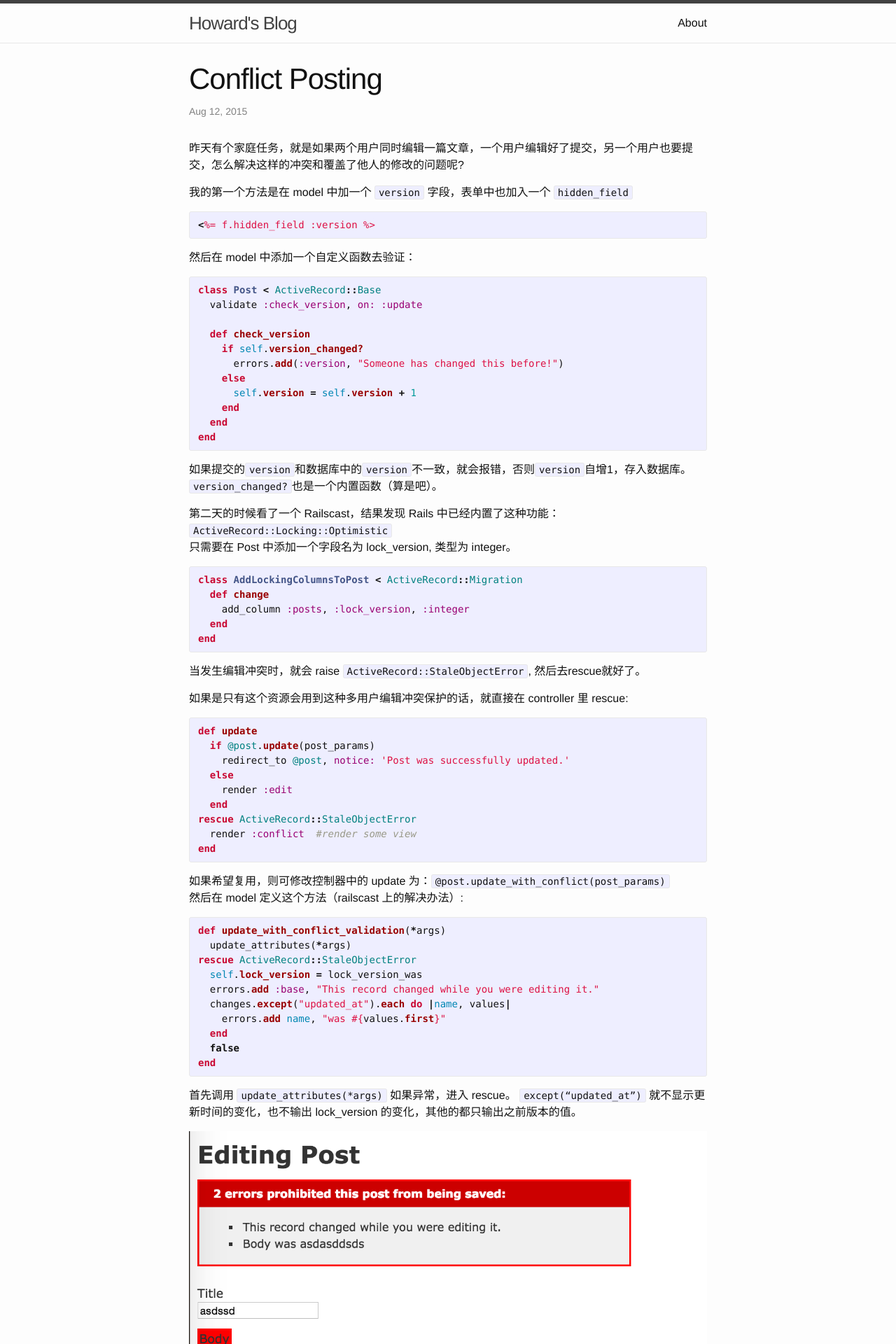
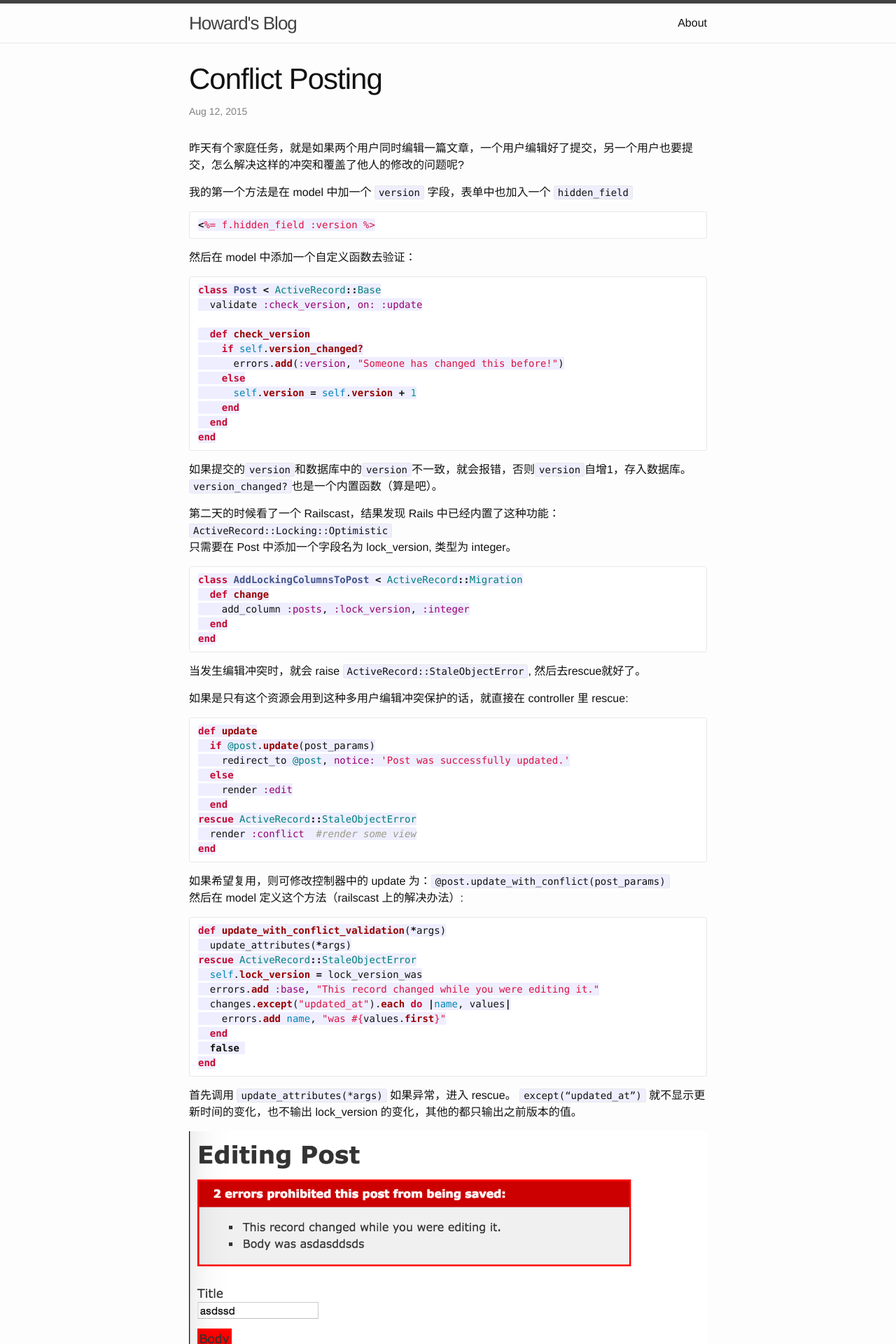
Before and after one commit to although2013/although2013.github.io, a Jekyll site: the page built from _posts/2015-08-12-conflict-posting.markdown, in a window 1280 px wide. Shown: the top 1920 px of the page at 70% size. Built offline with Jekyll 4.4.1, drawn with Linux system fonts in a browser that asks for light colours; comment, search, counter and statistics services are not loaded.

````diff
--- a/_posts/2015-08-12-conflict-posting.markdown
+++ b/_posts/2015-08-12-conflict-posting.markdown
@@ -8,12 +8,12 @@ categories: jekyll update
 昨天有个家庭任务，就是如果两个用户同时编辑一篇文章，一个用户编辑好了提交，另一个用户也要提交，怎么解决这样的冲突和覆盖了他人的修改的问题呢?
 
 我的第一个方法是在 model 中加一个 `version` 字段，表单中也加入一个 `hidden_field`
-{% highlight ruby %}
+```ruby
 <%= f.hidden_field :version %>
-{% endhighlight %}
+```
 
 然后在 model 中添加一个自定义函数去验证：
-{% highlight ruby %}
+```ruby
 class Post < ActiveRecord::Base
   validate :check_version, on: :update
 
@@ -25,7 +25,7 @@ class Post < ActiveRecord::Base
     end
   end
 end
-{% endhighlight %}
+```
 
 如果提交的`version`和数据库中的`version`不一致，就会报错，否则`version`自增1，存入数据库。 `version_changed?`也是一个内置函数（算是吧）。
 
@@ -33,17 +33,17 @@ end
 第二天的时候看了一个 Railscast，结果发现 Rails 中已经内置了这种功能：
 `ActiveRecord::Locking::Optimistic`
 只需要在 Post 中添加一个字段名为 lock_version, 类型为 integer。
-{% highlight ruby %}
+```ruby
 class AddLockingColumnsToPost < ActiveRecord::Migration
   def change
     add_column :posts, :lock_version, :integer
   end
 end
-{% endhighlight %}
+```
 当发生编辑冲突时，就会 raise `ActiveRecord::StaleObjectError`, 然后去rescue就好了。
 
 如果是只有这个资源会用到这种多用户编辑冲突保护的话，就直接在 controller 里 rescue:
-{% highlight ruby %}
+```ruby
 def update
   if @post.update(post_params)
     redirect_to @post, notice: 'Post was successfully updated.'
@@ -53,11 +53,11 @@ def update
 rescue ActiveRecord::StaleObjectError
   render :conflict  #render some view
 end
-{% endhighlight %}
+```
 
 如果希望复用，则可修改控制器中的 update 为：`@post.update_with_conflict(post_params)`
 然后在 model 定义这个方法（railscast 上的解决办法）:
-{% highlight ruby %}
+```ruby
 def update_with_conflict_validation(*args)
   update_attributes(*args)
 rescue ActiveRecord::StaleObjectError
@@ -68,7 +68,7 @@ rescue ActiveRecord::StaleObjectError
   end
   false
 end
-{% endhighlight %}
+```
 
 首先调用 `update_attributes(*args)` 如果异常，进入 rescue。
 `except(“updated_at”)` 就不显示更新时间的变化，也不输出 lock_version 的变化，其他的都只输出之前版本的值。
@@ -78,7 +78,7 @@ Screen Shot 2015-08-12 at 3.45.42 PM.png
 
 昨天晚上我还发现了个 gem 叫 `Diffy`，效果类似 GitHub 上的 Diff 页面，挺好看的。
 不过好像是以`\n`作为换行符，而网页提交表单中换行使用`\r\n`，所以要把`\r\n`都替换成`\n`类似如下：
-{% highlight ruby %}
+```ruby
 class Post < ActiveRecord::Base
   validate :check_version, on: :update
 
@@ -95,6 +95,6 @@ class Post < ActiveRecord::Base
     end
   end
 end
-{% endhighlight %}
+```
 
 不确定这里的`Post.find` 是不是有方法能省去，感觉挺奇怪的。。
--- a/_posts/unit_test_bug.md
+++ b/_posts/2018-06-28-incorrect-require-sidekiq-testing.markdown
@@ -15,6 +15,7 @@ PaytimeExpiredWorker.perform_in(1800, id)
 在 `test_helper` 中我们 `require 'sidekiq/testing'` 这会默认使用 `Sidekiq::Testing.fake!` 它会使用 ruby Array 来作为队列运行 worker，原本应该30分钟后才执行的任务也被立即执行了，造成 order 状态被改成已过期，使测试失败。
 
 另外一个问题默认 fake 模式下，单个 test 执行却能够成功运行
+
 ```bash
   bin/rails test test/models/discount_code_test.rb:155
 ```
--- a/script/new.rb
+++ b/script/new.rb
@@ -2,7 +2,7 @@
 title = ARGV[0]
 
 
-t = Time.now
+t = Time.now.utc
 
 name_1 = t.to_s[0..9]
 name_2 = title.split.map { |w| "-#{w}" }.join
````
Also changed, not shown: other parts of _posts/2018-06-28-incorrect-require-sidekiq-testing.markdown (+2 -2 lines), about.md (+0 -10 lines), Gemfile.lock.
